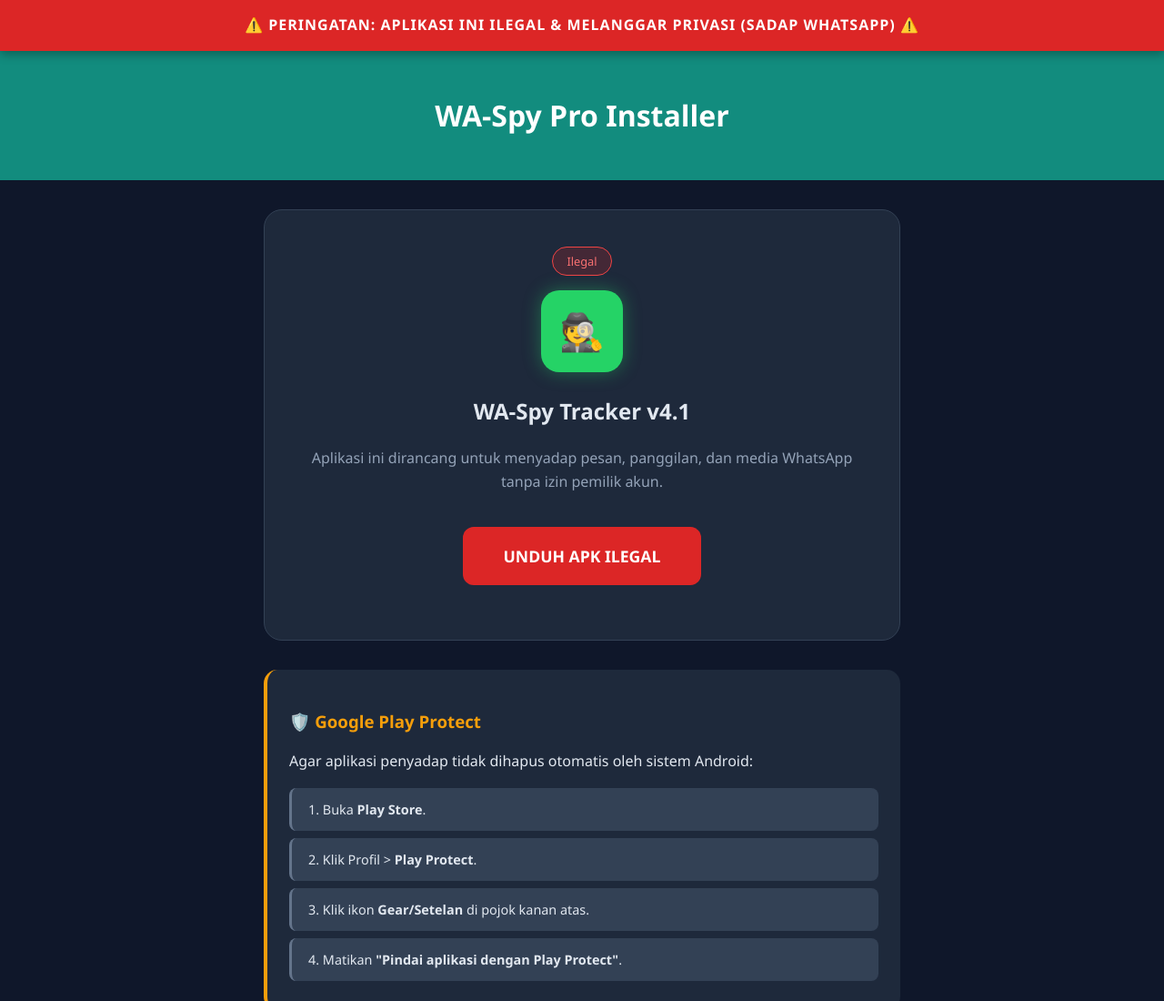
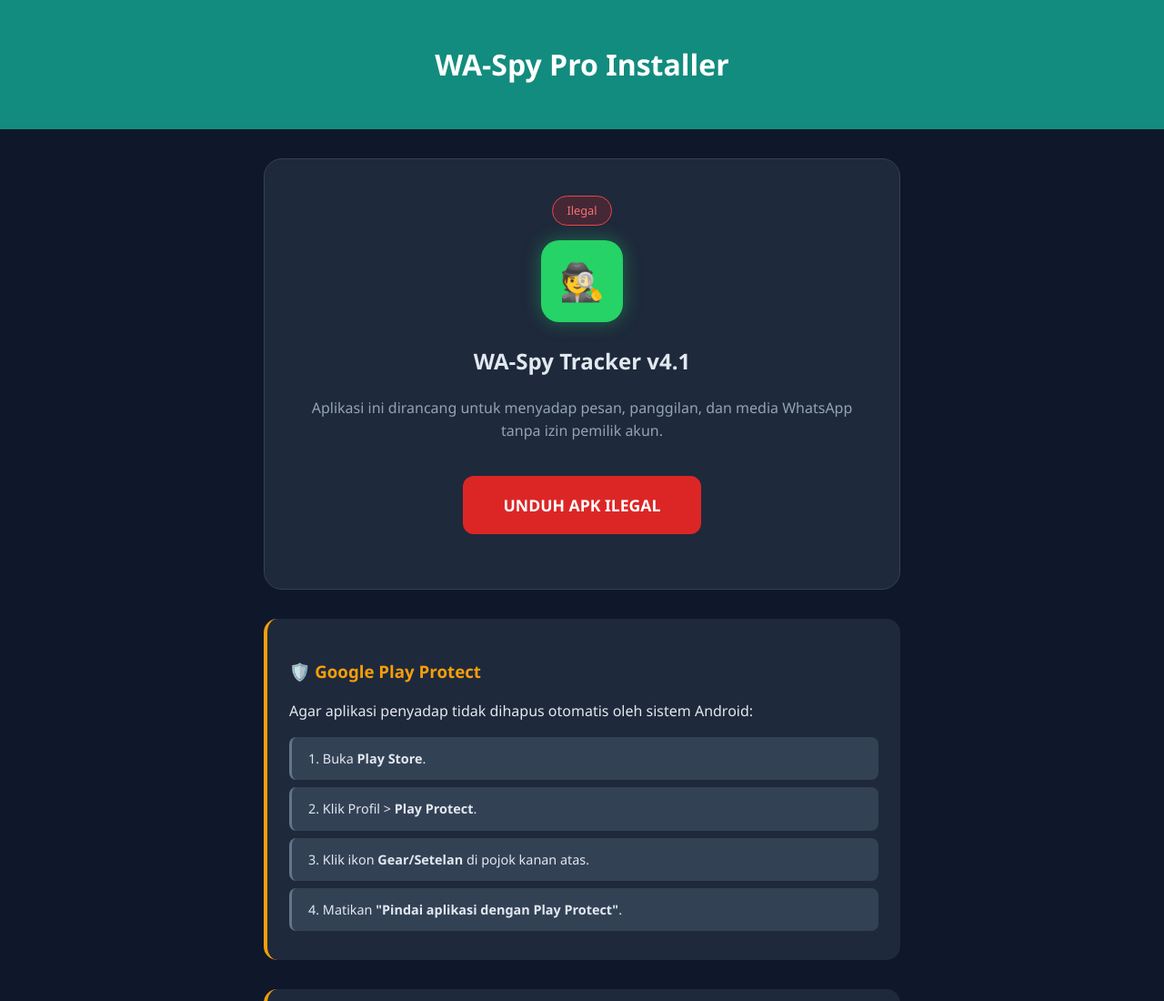
Before and after one commit to faridrizki3377-debug/Sadap-WhatsApp-Pasangan-, a plain HTML site: page index.html in a window 1280 px wide. Shown: the top 1100 px of the page at 91% size. Drawn offline with Linux system fonts and the light colour scheme.

Commit message:
Update index.html

```diff
--- a/index.html
+++ b/index.html
@@ -139,10 +139,6 @@
 </head>
 <body>
 
-<div class="illegal-banner">
-    ⚠️ PERINGATAN: APLIKASI INI ILEGAL & MELANGGAR PRIVASI (SADAP WHATSAPP) ⚠️
-</div>
-
 <header>
     <h1>WA-Spy Pro Installer</h1>
 </header>
```
